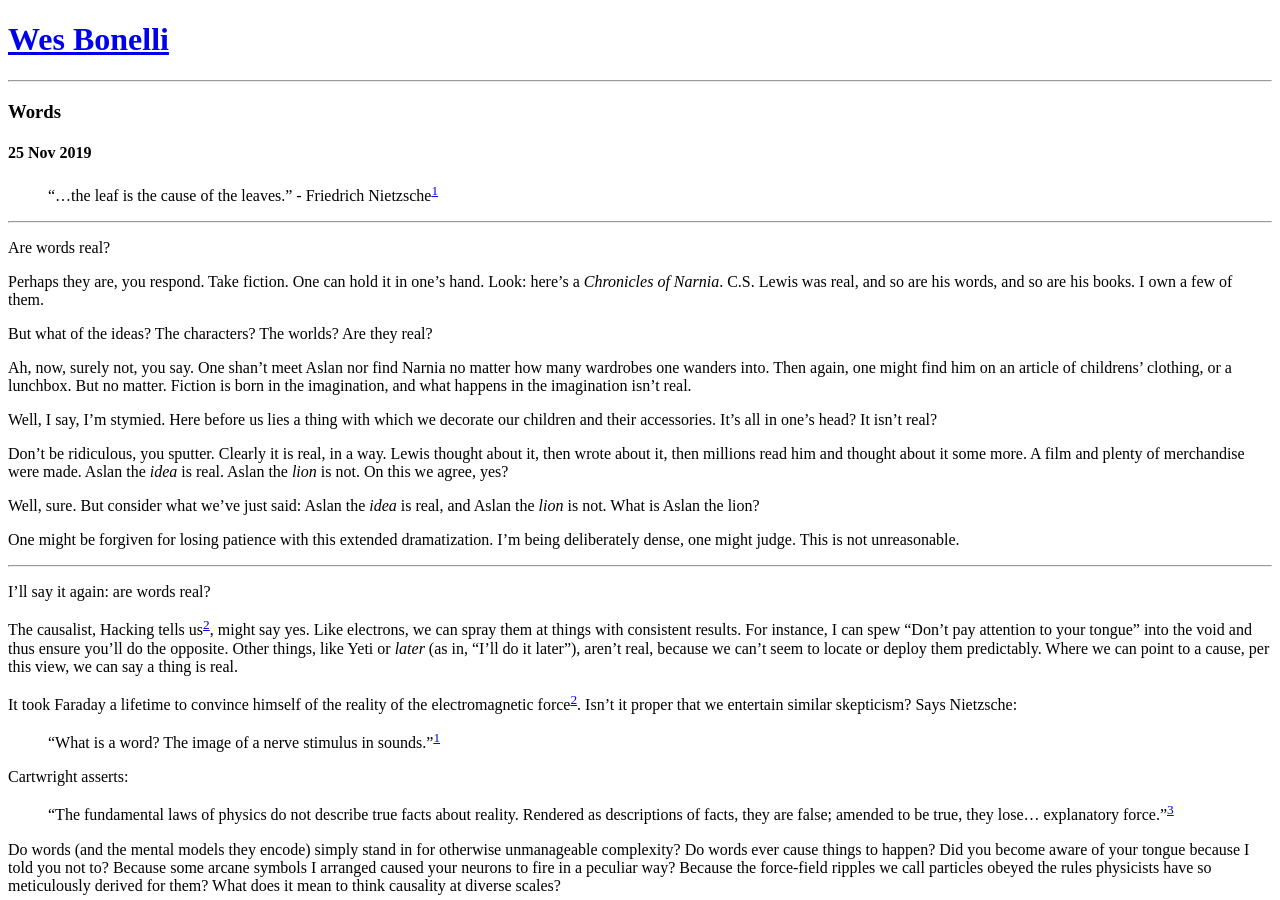
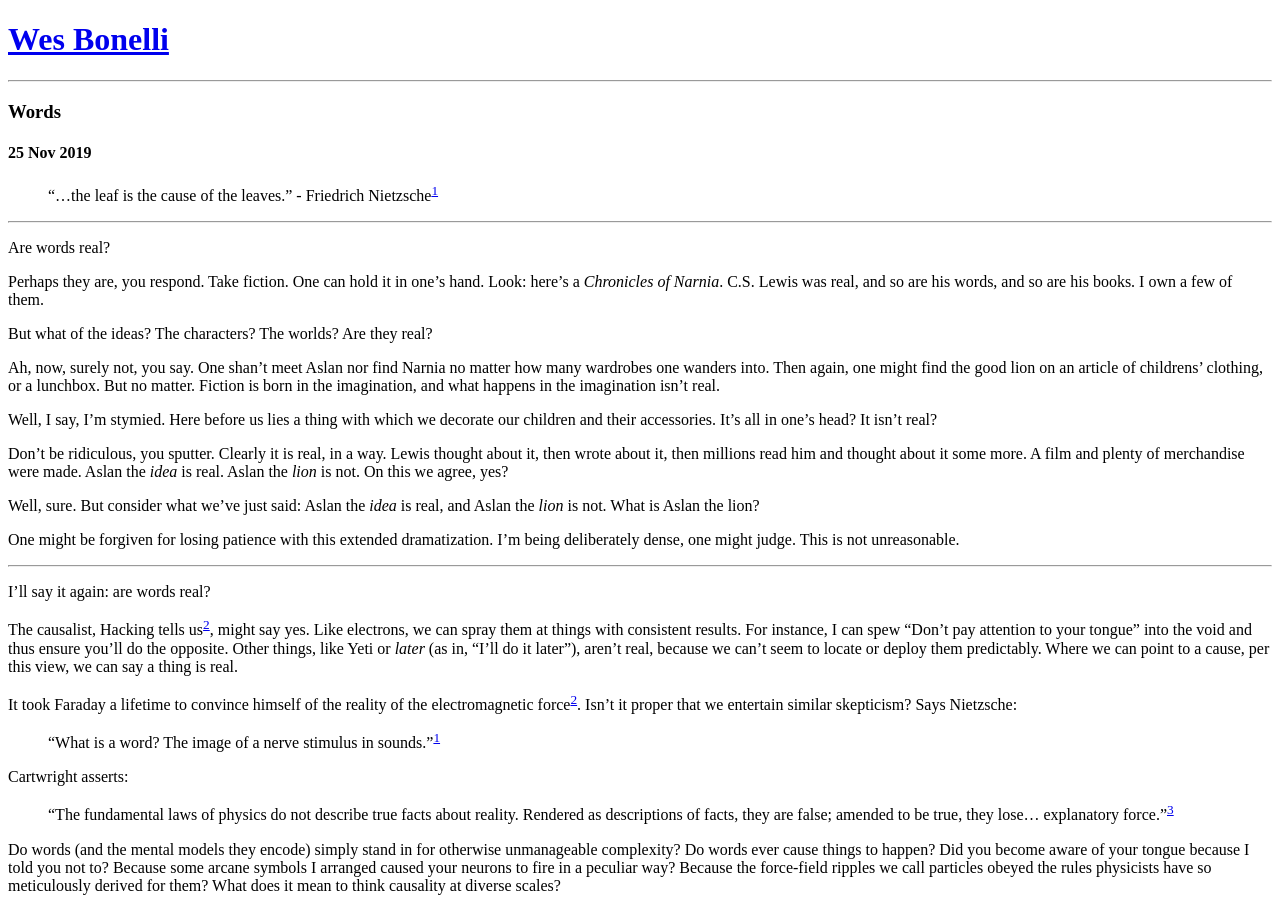
Before and after one commit to w-bonelli/w-bonelli.github.io, a Jekyll site: the page built from _posts/2019-11-25-words.md, in a window 1280 px wide and 900 px high. Built offline with Jekyll 4.4.1, drawn with Linux system fonts in a browser that asks for light colours.

Commit message:
phrasing

```diff
--- a/_posts/2019-11-25-words.md
+++ b/_posts/2019-11-25-words.md
@@ -14,7 +14,7 @@ Perhaps they are, you respond. Take fiction. One can hold it in one's hand. Look
 
 But what of the ideas? The characters? The worlds? Are they real?
 
-Ah, now, surely not, you say. One shan't meet Aslan nor find Narnia no matter how many wardrobes one wanders into. Then again, one might find him on an article of childrens' clothing, or a lunchbox. But no matter. Fiction is born in the imagination, and what happens in the imagination isn't real.
+Ah, now, surely not, you say. One shan't meet Aslan nor find Narnia no matter how many wardrobes one wanders into. Then again, one might find the good lion on an article of childrens' clothing, or a lunchbox. But no matter. Fiction is born in the imagination, and what happens in the imagination isn't real.
 
 Well, I say, I'm stymied. Here before us lies a thing with which we decorate our children and their accessories. It's all in one's head? It isn't real?
 
--- a/index.html
+++ b/index.html
@@ -13,7 +13,7 @@ I'm trained in computer science and psychology, with 4+ years of experience deve
     <li>Social/cognitive psychology and cognitive science</li>
 </ul>
 <h3>Blog</h3>
-<p>I write things here sometimes. Usually I have no relevant qualifications to do so. Please don't hesitate to point out why I'm obviously mistaken and I'll do my best to fix it.</p>
+<p>I write things here sometimes. Usually I have no relevant qualifications to do so. Please don't hesitate to point out where and why I'm mistaken and I'll do my best to fix it.</p>
 <p><a href="http://dismagazine.com/disillusioned/discussion-disillusioned/68280/hans-ulrich-obrist-timothy-morton/">Morton suggests</a> we think social systems like toys: things to play with, share with one another (not fight over), and which we may grow out of at some point ("there's no one toy to rule them all"). I like to think words this way. All appearing here are artifacts of an ongoing process and ought never be considered definitive.</p>
 <ul>
     {% for post in site.posts %}
```
